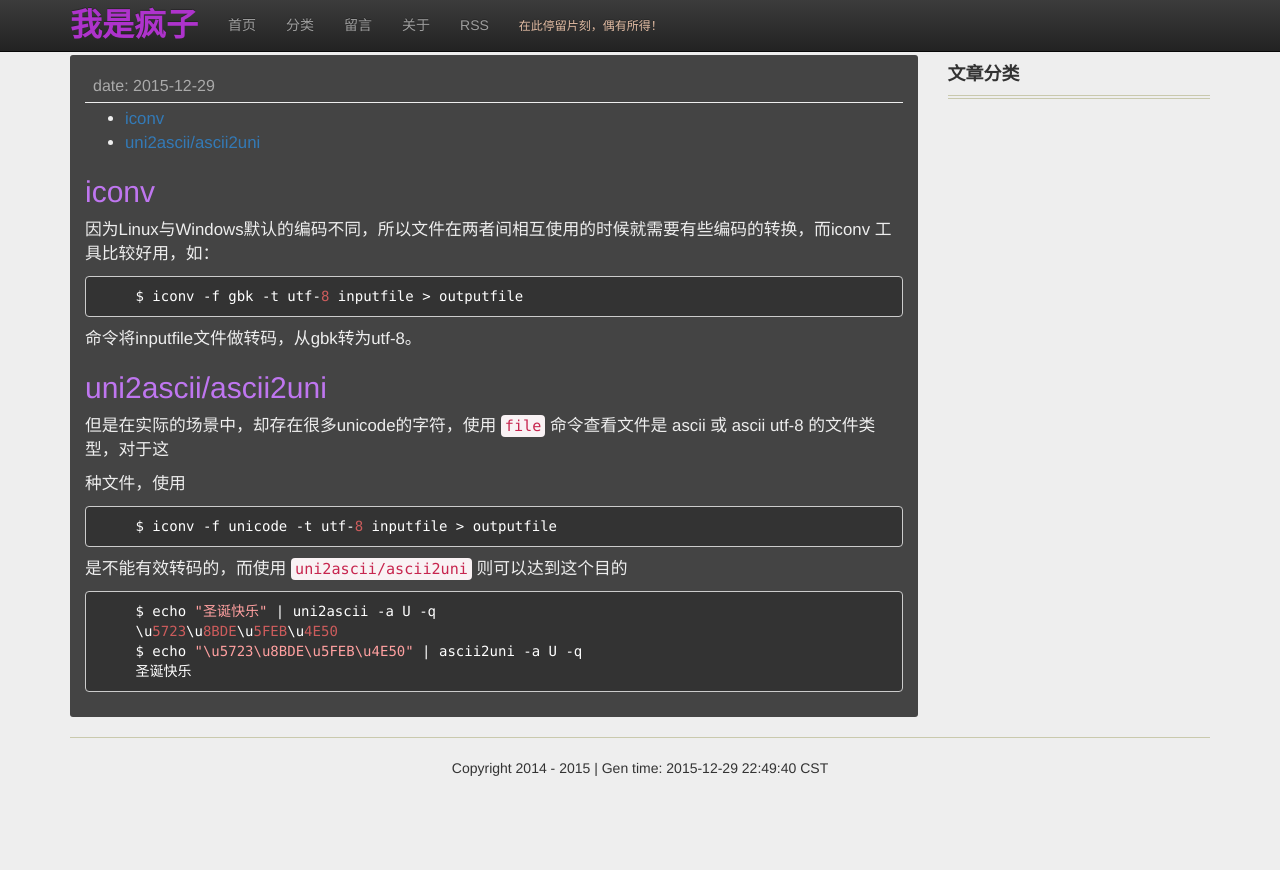
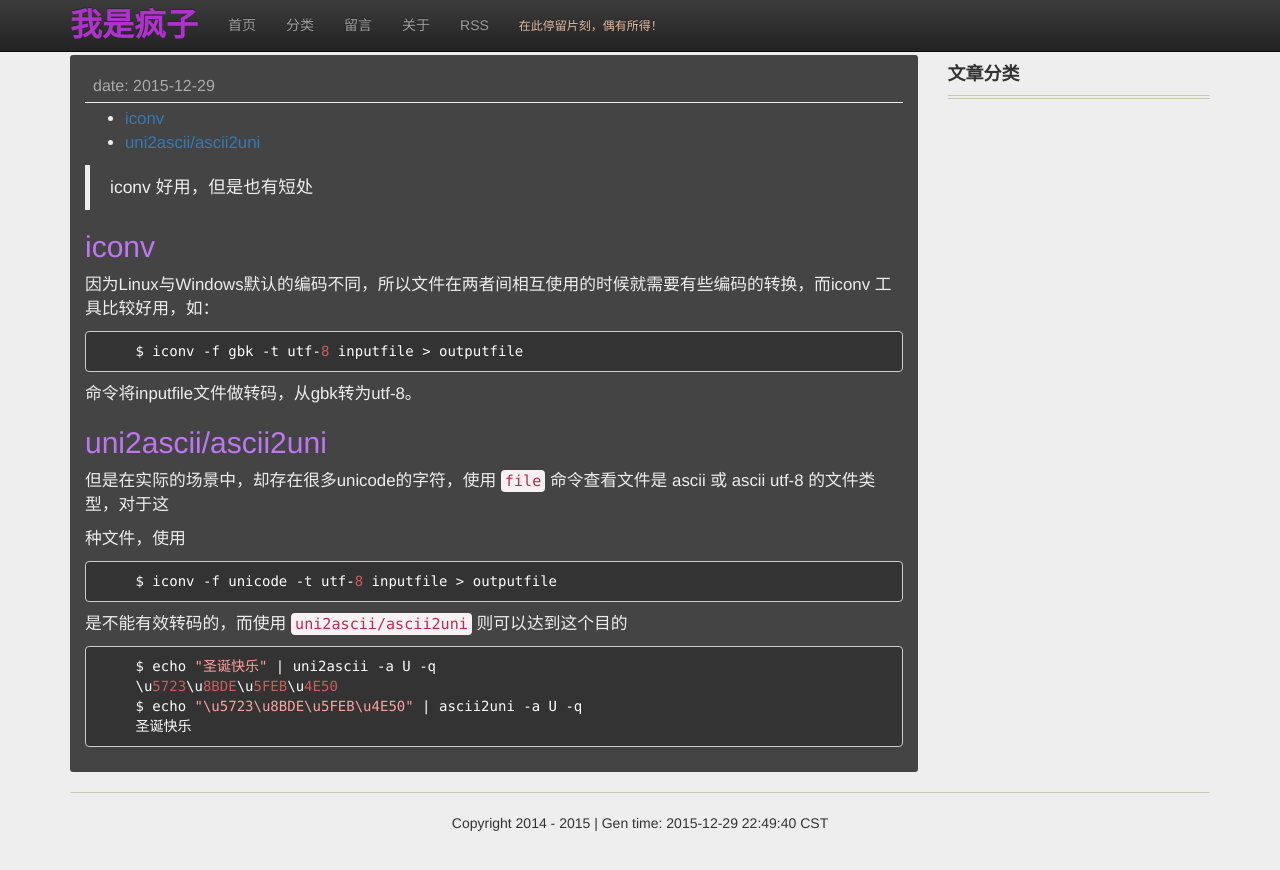
Before and after one commit to jgj1986/jgj1986.github.io, a Jekyll site: the page built from _posts/linux/2015-12-25-字符编码转换.md, in a window 1280 px wide. Shown: the top 870 px of the page. Built offline with Jekyll 4.4.1, drawn with Linux system fonts in a browser that asks for light colours; nearby versions of some CDN libraries; comment, search, counter and statistics services are not loaded.

Commit message:
update some blog
Signed-off-by: guojun.jin <guojun.jin@chukong-inc.com>

```diff
--- a/_posts/linux/2015-12-25-字符编码转换.md
+++ b/_posts/linux/2015-12-25-字符编码转换.md
@@ -10,6 +10,7 @@ tags: linux
 {:toc}
 
 
+>iconv 好用，但是也有短处
 
 ## iconv
 
```
Also changed, not shown: _posts/bigdata/2015-12-24-几个数据库比较.md (renamed from _posts/bigdata/2015-12-24-dbVS.md).
